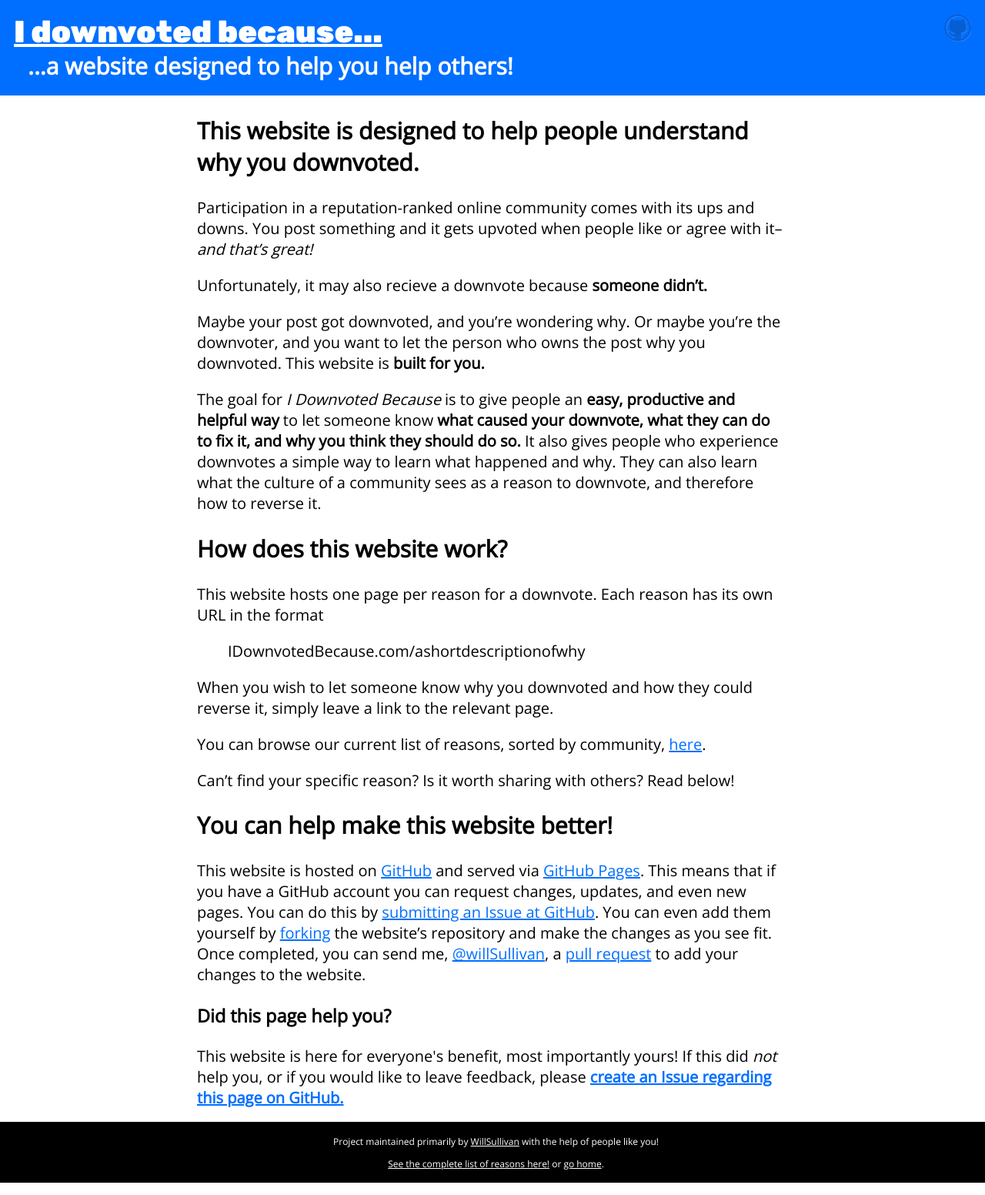
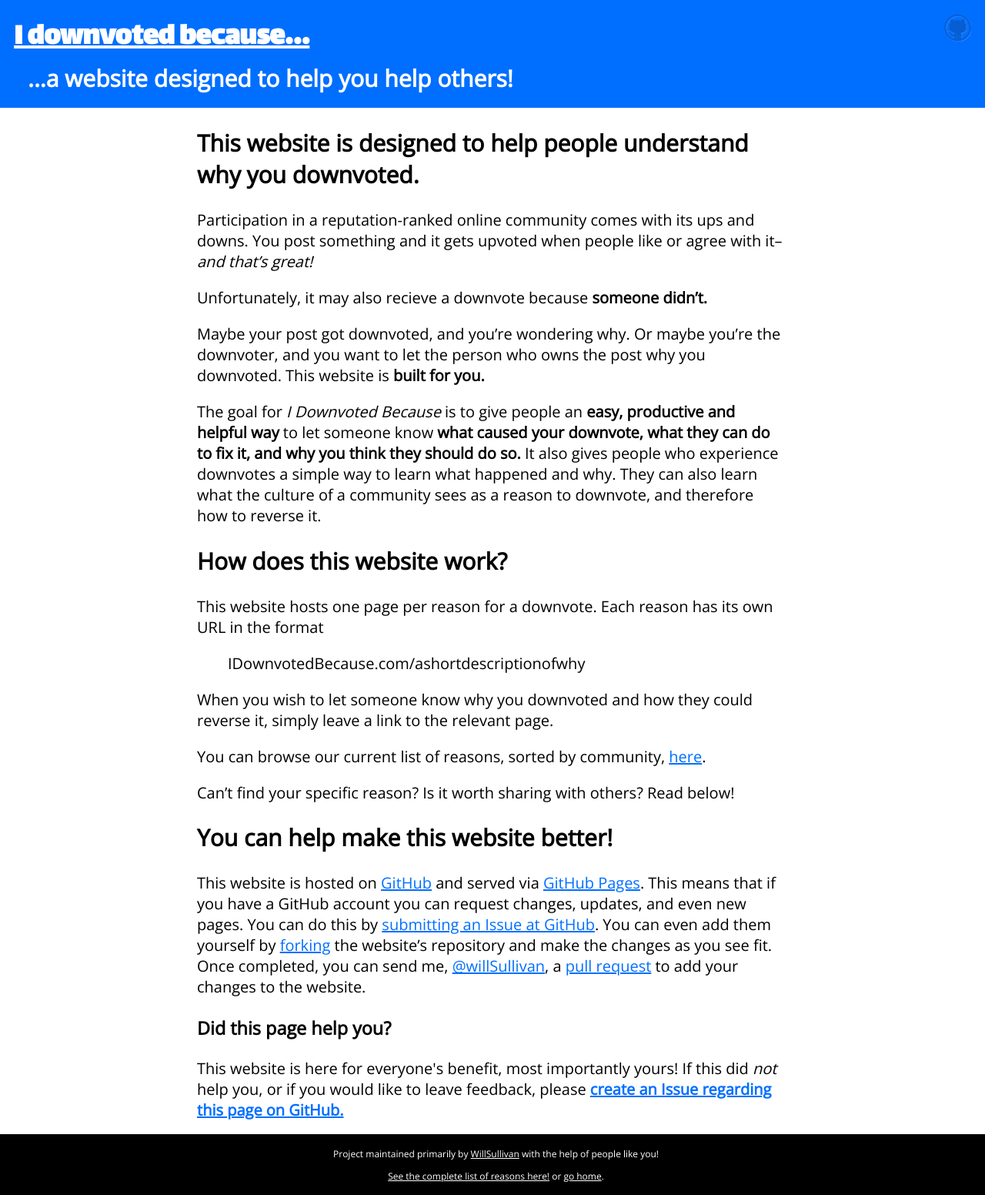
Before and after one commit to WillSullivan/idownvotedbecause, a Jekyll site: the page built from index.md, in a window 1280 px wide. Shown: the whole page at 77% size. Built offline with Jekyll 4.4.1, drawn with Linux system fonts in a browser that asks for light colours.

Commit message:
font change

```diff
--- a/_layouts/default.html
+++ b/_layouts/default.html
@@ -5,7 +5,7 @@
     <meta charset="UTF-8">
     <meta name="viewport" content="width=device-width,initial-scale=1">
     <link href="https://fonts.googleapis.com/css?family=Open+Sans" rel="stylesheet">
-    <link href="https://fonts.googleapis.com/css?family=Rubik:900" rel="stylesheet">
+    <link href="https://fonts.googleapis.com/css?family=Lalezar" rel="stylesheet">
     <link rel="stylesheet" href="/css/default.css">
   </head>
   <body>
--- a/css/default.scss
+++ b/css/default.scss
@@ -5,7 +5,7 @@
 //$primary-color: #1e1e1e;
 //$primary-background-color: #c1c1c1;
 $primary-font: 'Open Sans', sans-serif;
-$special-font: 'Rubik', sans-serif;
+$special-font: 'Lalezar', cursive, sans-serif;
 $highlight-color: #006FFF;
 $lighter-accent-color: #006FFF;
 $lighter-accent-color-hover: #008B68;
```
